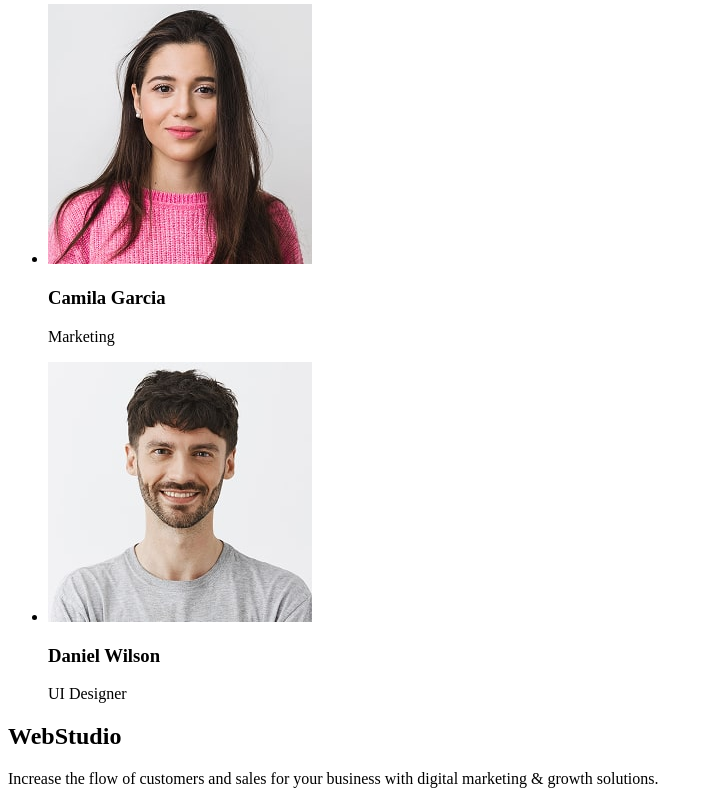
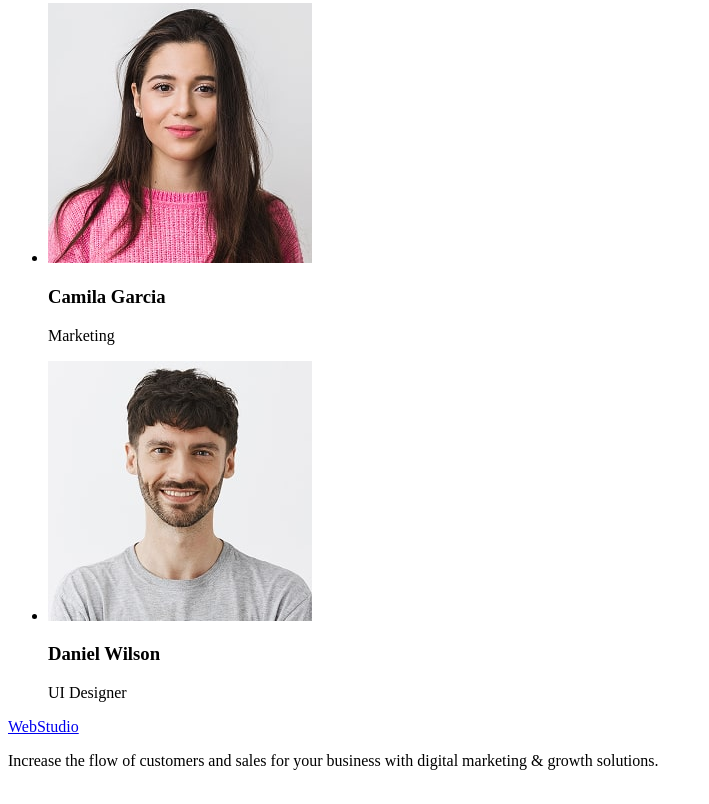
Before and after one commit to NazarHlibchuk/goit-markup-hw-01, a plain HTML site: page index.html in a window 1280 px wide. Shown: the part 1324-2128 px from the top of the page, without its empty margins (0-709 px from the left). Drawn offline with Linux system fonts and the light colour scheme.

Commit message:
add index file

```diff
--- a/index.html
+++ b/index.html
@@ -29,7 +29,7 @@
         <button type="button">Order Service</button>
       </section>
       <section>
-        <h2><!--Section2--></h2>
+        <!--<h2>Section2</h2>-->
         <ul>
           <li>
             <h3>Strategy</h3>
@@ -108,7 +108,8 @@
       </section>
     </main>
     <footer>
-      <h2>WebStudio</h2>
+      <a href="./index.html">WebStudio</a>
+
       <p>
         Increase the flow of customers and sales for your business with digital
         marketing & growth solutions.
```
